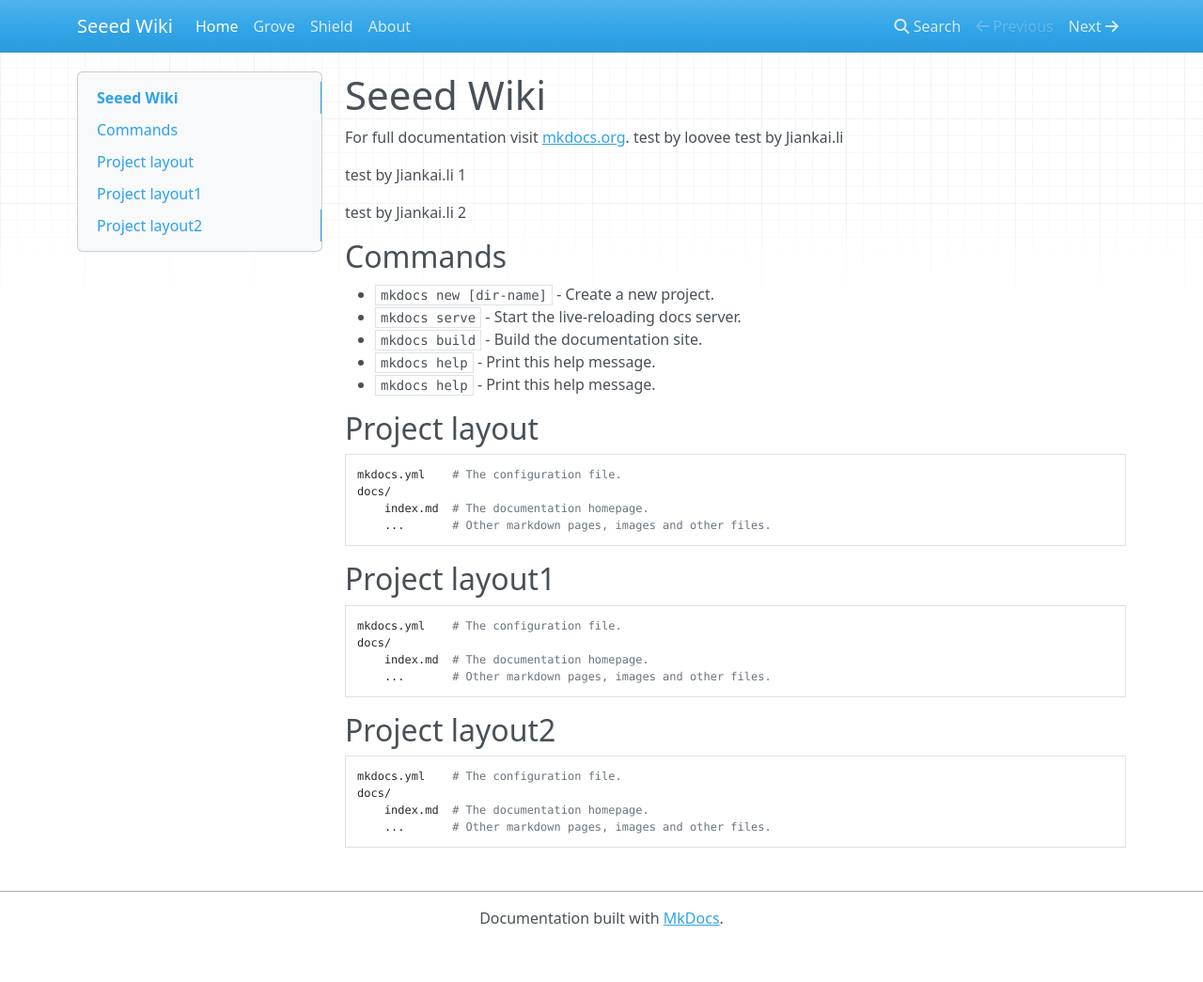
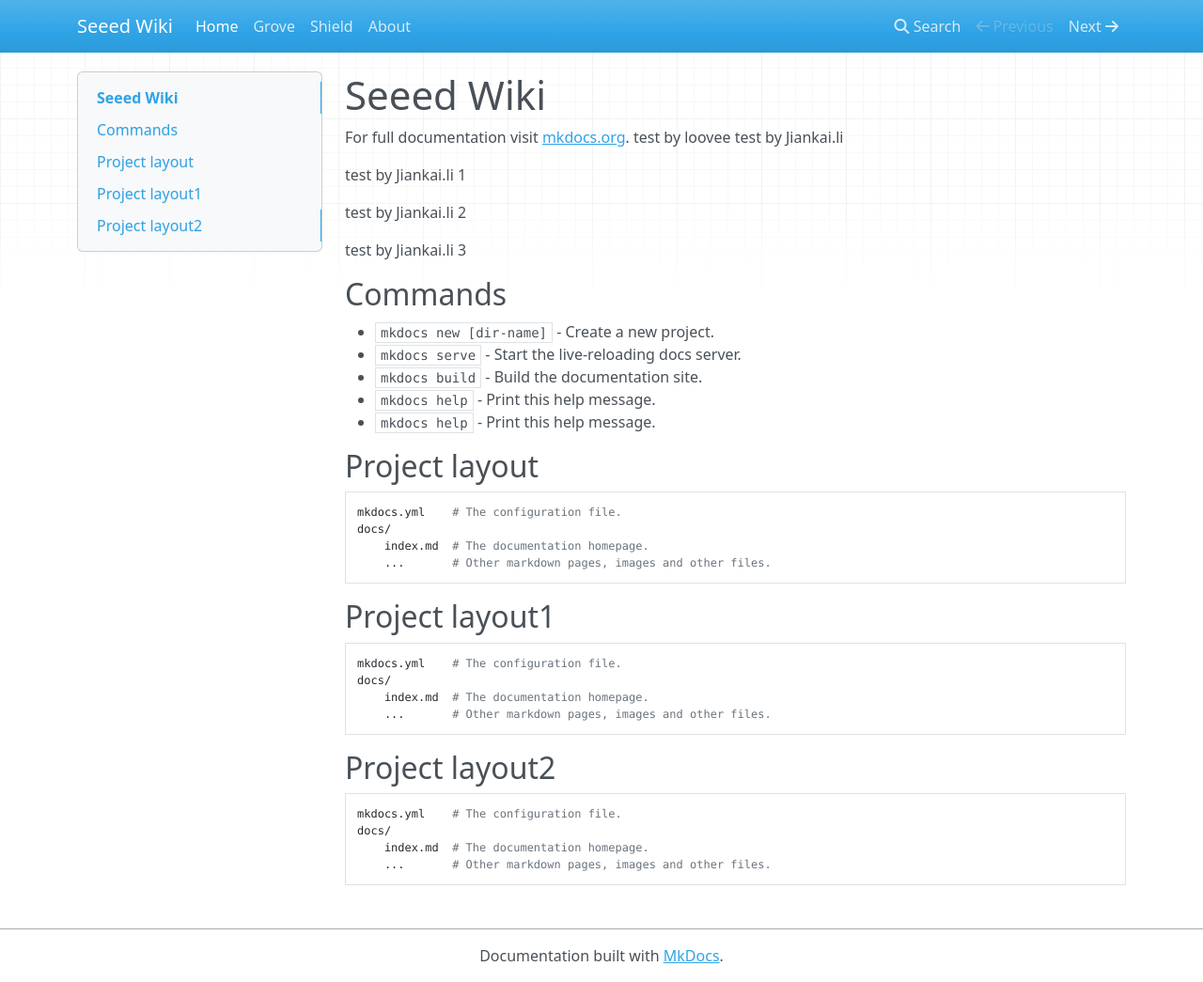
Before and after one commit to SeeedDocument/Seeed-WiKi, an MkDocs documentation site: the page built from docs/index.md, in a window 1280 px wide and 1045 px high. Shown: the whole window at 94% size. Built offline with MkDocs 1.6.1, drawn with Linux system fonts in a browser that asks for light colours; nearby versions of some CDN libraries; old or Windows-style settings are respelled for this version of MkDocs.

Commit message:
Update index.md

```diff
--- a/docs/index.md
+++ b/docs/index.md
@@ -7,6 +7,8 @@
 test by Jiankai.li 1
 
 test by Jiankai.li 2
+
+test by Jiankai.li 3
 ## Commands
 
 * `mkdocs new [dir-name]` - Create a new project.
```
